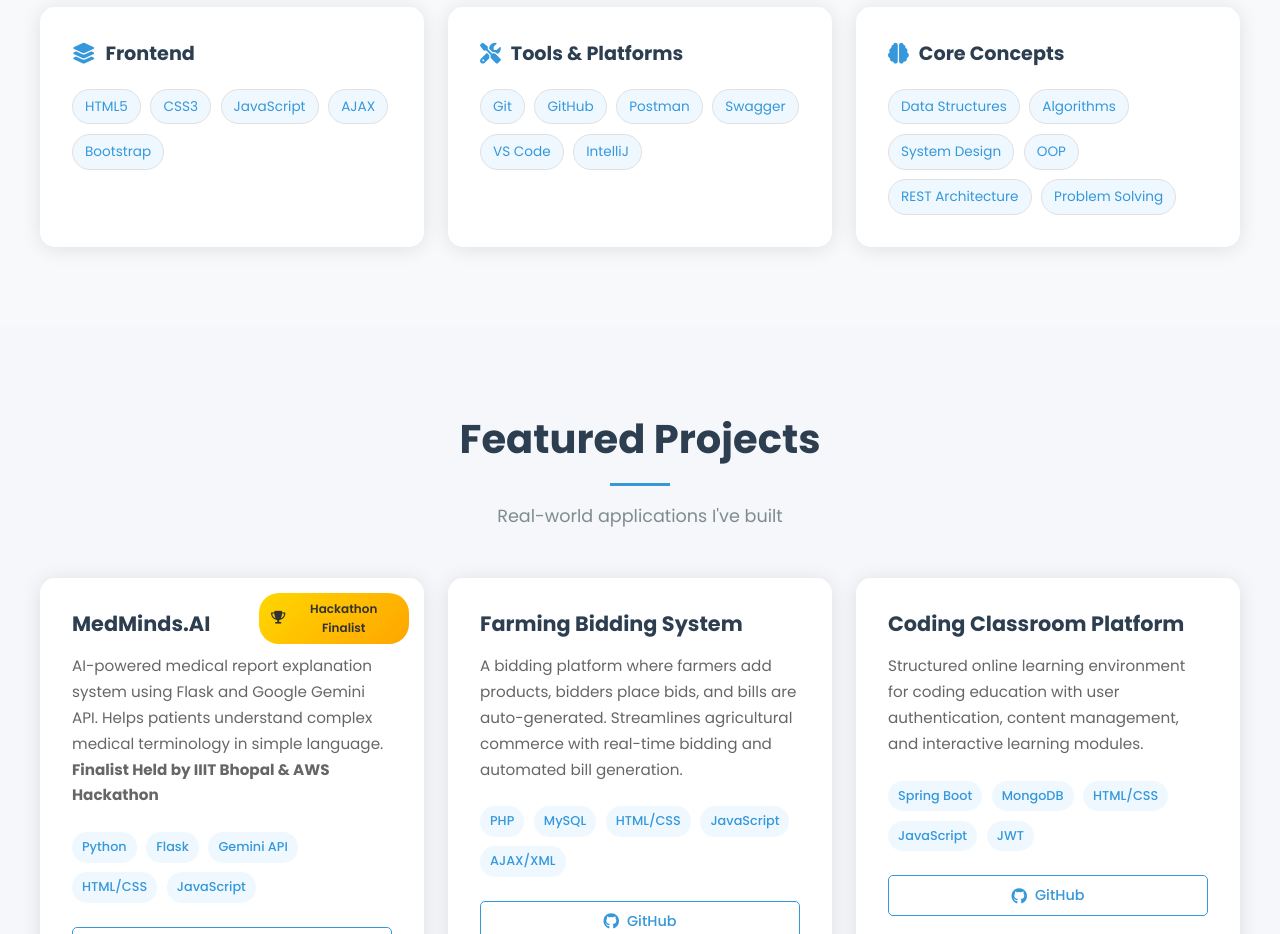
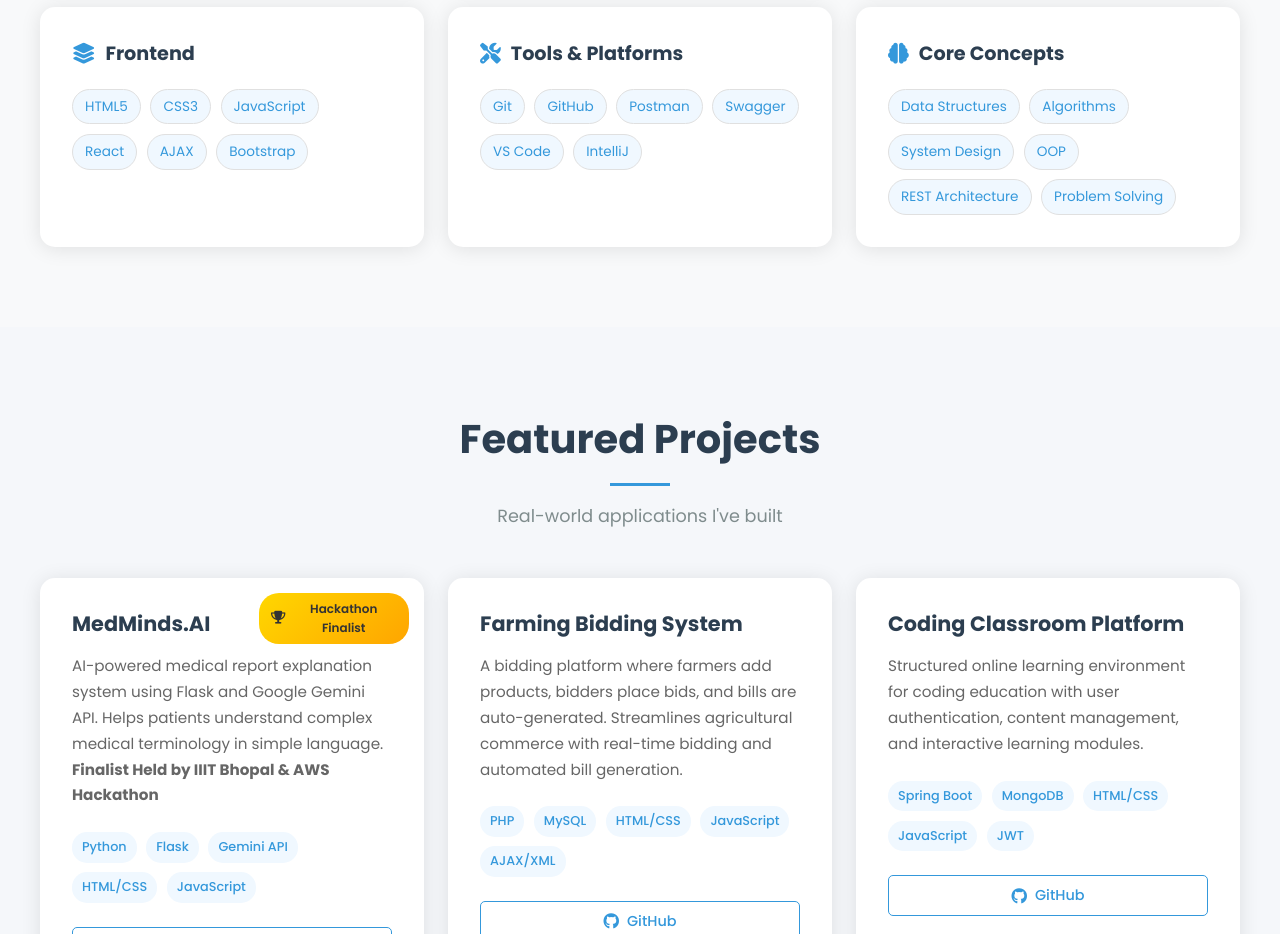
Before and after one commit to khandareabhi/Portfolio, a plain HTML site: page index.html in a window 1280 px wide. Shown: the part 2220-3154 px from the top of the page. Drawn offline with Linux system fonts and the light colour scheme.

Commit message:
Update index.html

```diff
--- a/index.html
+++ b/index.html
@@ -170,6 +170,7 @@ public class AbhishekKhandare {
                         <span class="skill-item">HTML5</span>
                         <span class="skill-item">CSS3</span>
                         <span class="skill-item">JavaScript</span>
+                         <span class="skill-item">React</span>
                         <span class="skill-item">AJAX</span>
                         <span class="skill-item">Bootstrap</span>
                     </div>
```
